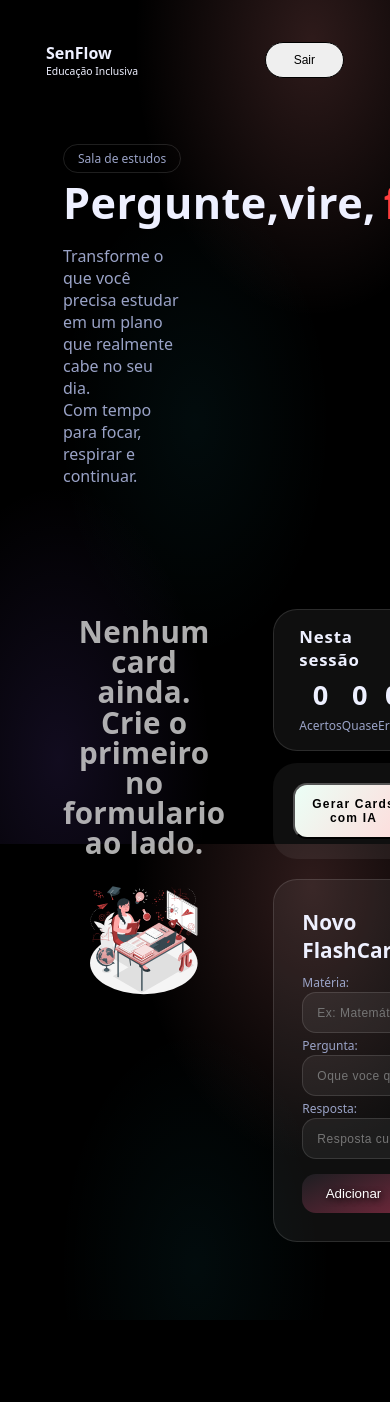
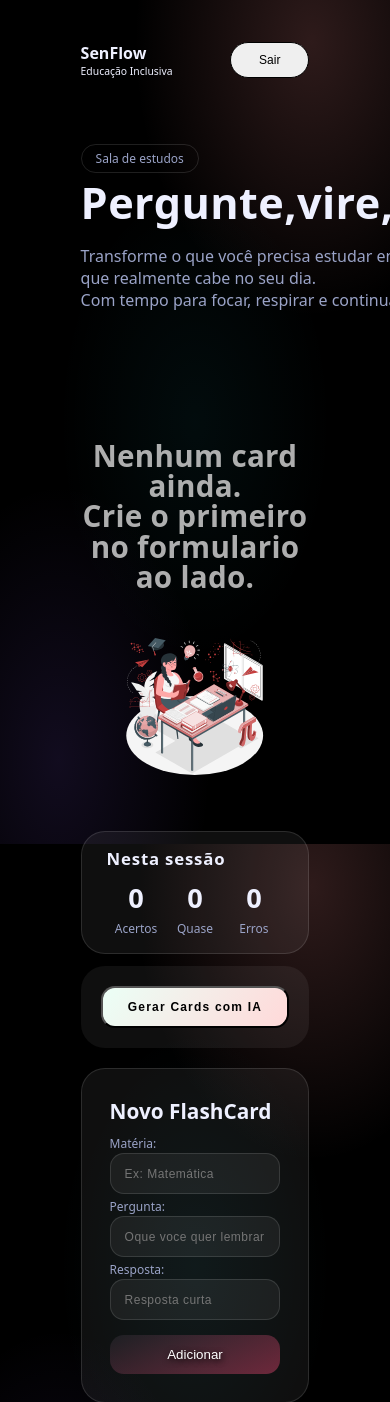
Before and after one commit to th4ylor/Inclusive-Education, a Flask app: page /flashcards in a window 390 px wide; the page is wider, and only the part inside the window is pictured. Shown: the top 1402 px of that part. Before the commit the page ends 1275 px from the top of that part, so only its background shows below. Run offline with Flask 3, Linux system fonts and the light colour scheme; the visitor is signed in with stand-in values (Sample User, id 1); data that the repository does not hold is empty.

Commit message:
Responsividade flashcard

```diff
--- a/app.py
+++ b/app.py
@@ -17,3 +17,5 @@ app.config.update(
 )
 
 createTable()
+
+app.run(debug=True)
--- a/static/css/flashCards.css
+++ b/static/css/flashCards.css
@@ -105,7 +105,7 @@ h2{
     align-items: start;
     display: grid;
     grid-template-columns: 1.2fr 0.8fr;
-    max-width: 80vw;
+    ;
     gap: 48px;
     padding: 72px 24px 40px;
     margin: 0 auto;}
@@ -304,3 +304,33 @@ h2{
             font-size: 1.85rem;
             color: #d4d4d4d1;
             text-align:center;}}
+
+
+@media (max-width: 900px){
+    body > section{
+        width: 80%;
+        margin-inline: auto;
+    }
+    .hero{
+        max-width: 100%;
+        flex-direction: column;
+        gap: 20px;
+        grid-template-columns: 1fr;
+
+    }
+    .avisoCard img{
+    display: block;
+    width: 90%;
+    max-width: 300px;
+    height: auto;
+    margin: 10px auto 0;
+    }
+    .flip{
+        margin: auto;}
+        .flipInner{
+            height: 350px;}
+    .inicio, .inicio p{
+        max-width: 100%;
+    }
+
+}
--- a/templates/login.html
+++ b/templates/login.html
@@ -19,10 +19,10 @@
                 {% endfor %}
             {% endwith %}
 
-        <header class="marca">
+        <a class="marca">
             <img src="../static/img/ico.png" alt="">
             <strong>SenFlow</strong>
-        </header>
+        </a>
 
         <div class="card CadastroActive">
             <div class="esquerda">
```
